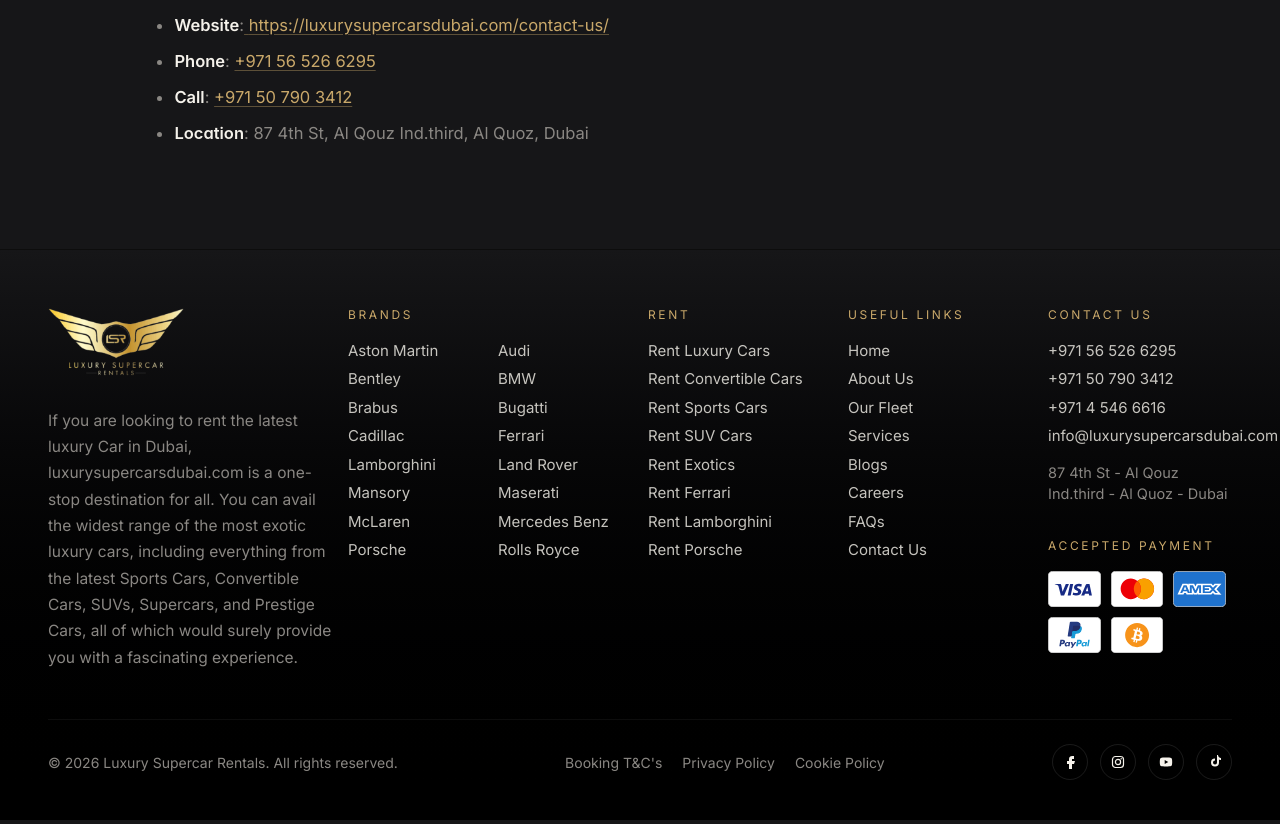
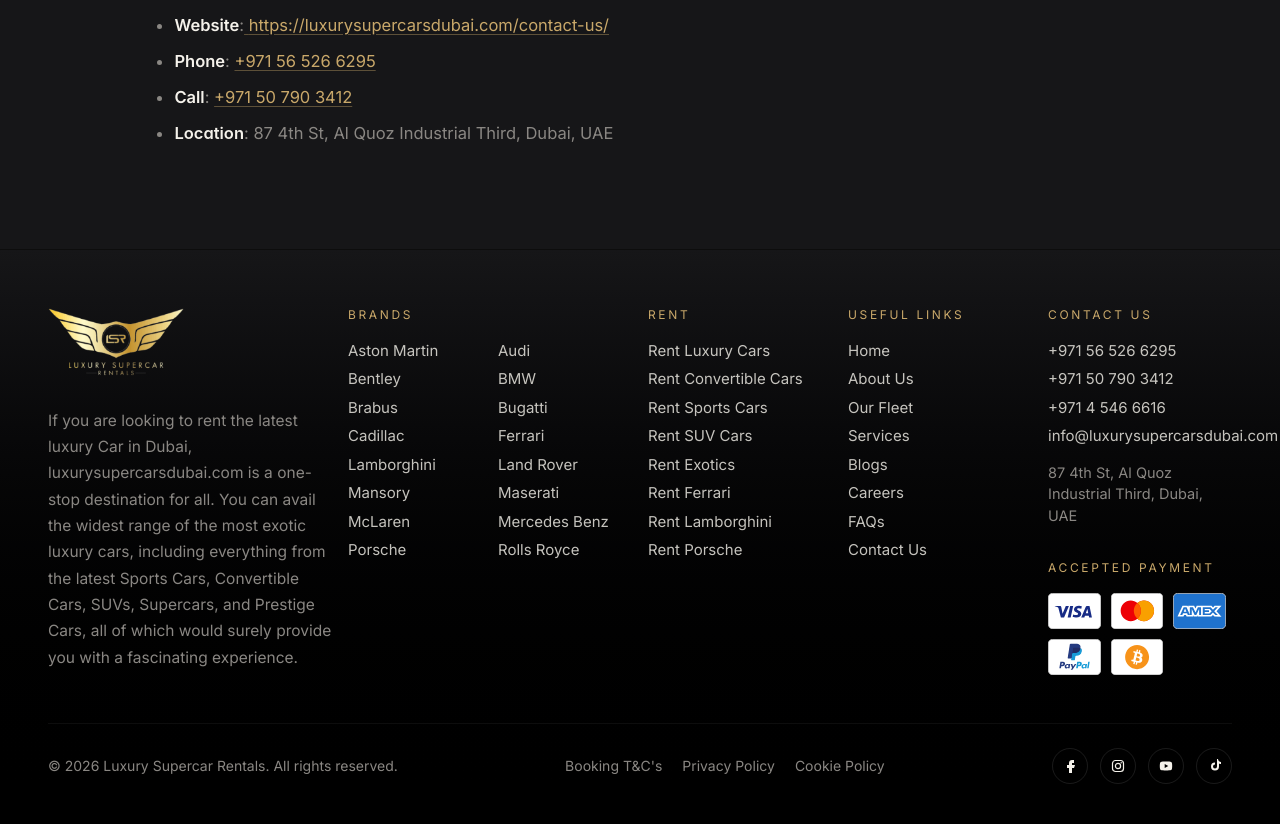
Before and after one commit to neethudev09/luxurysupercars, a Next.js app: page /blogs/choosing-the-right-supercar-in-dubai in a window 1280 px wide. Shown: the part 3280-4104 px from the top of the page. Built offline with nearby package versions, Linux system fonts and the light colour scheme; no server answers; a web font is replaced by a local one.

Commit message:
Standardize contact address and blog contact rendering

```diff
--- a/app/blogs/[slug]/page.tsx
+++ b/app/blogs/[slug]/page.tsx
@@ -13,6 +13,41 @@
 import { SITE_URL } from "@/lib/site";
 
 type Params = { slug: string };
+
+const CONTACT_EMAIL = "info@luxurysupercarsdubai.com";
+
+const BLOG_CONTACT_ICON_STYLE =
+  "display:inline-flex;width:1.35em;margin-right:0.35em;vertical-align:-0.18em;color:var(--champagne);";
+
+const BLOG_CONTACT_ICONS = {
+  phone: `<span aria-hidden="true" style="${BLOG_CONTACT_ICON_STYLE}"><svg width="16" height="16" viewBox="0 0 24 24" fill="none" stroke="currentColor" stroke-width="1.8" stroke-linecap="round" stroke-linejoin="round"><path d="M22 16.92v3a2 2 0 0 1-2.18 2A19.8 19.8 0 0 1 3.1 5.18 2 2 0 0 1 5.11 3h3a2 2 0 0 1 2 1.72c.12.91.32 1.8.57 2.65a2 2 0 0 1-.45 2.11L9.1 10.6a16 16 0 0 0 4.3 4.3l1.12-1.13a2 2 0 0 1 2.11-.45c.85.25 1.74.45 2.65.57A2 2 0 0 1 22 16.92z"/></svg></span>`,
+  email: `<span aria-hidden="true" style="${BLOG_CONTACT_ICON_STYLE}"><svg width="16" height="16" viewBox="0 0 24 24" fill="none" stroke="currentColor" stroke-width="1.8" stroke-linecap="round" stroke-linejoin="round"><rect x="3" y="5" width="18" height="14" rx="2"/><path d="m3 7 9 6 9-6"/></svg></span>`,
+  location: `<span aria-hidden="true" style="${BLOG_CONTACT_ICON_STYLE}"><svg width="16" height="16" viewBox="0 0 24 24" fill="none" stroke="currentColor" stroke-width="1.8" stroke-linecap="round" stroke-linejoin="round"><path d="M20 10c0 5-8 12-8 12s-8-7-8-12a8 8 0 0 1 16 0z"/><circle cx="12" cy="10" r="3"/></svg></span>`,
+};
+
+function normalizeBlogBodyHtml(bodyHtml: string) {
+  return bodyHtml
+    .replace(
+      /<span style="font-weight: 400;">\?\?\?\?<\/span>(\s*<a href="tel:[^"]*"[^>]*>)/g,
+      `${BLOG_CONTACT_ICONS.phone}$1`,
+    )
+    .replace(
+      /<span style="font-weight: 400;">\?\?\?\?<\/span>(\s*<a href="(?:mailto:|\/cdn-cgi\/l\/email-protection)[^"]*"[^>]*>)/g,
+      `${BLOG_CONTACT_ICONS.email}$1`,
+    )
+    .replace(
+      /<span style="font-weight: 400;">\?\?\?\?<\/span>(\s*<a href="https:\/\/maps\.app\.goo\.gl\/[^"]*"[^>]*>)/g,
+      `${BLOG_CONTACT_ICONS.location}$1`,
+    )
+    .replace(
+      /<a\b([^>]*?)href="\/cdn-cgi\/l\/email-protection#[^"]*"([^>]*)>[\s\S]*?<\/a>/g,
+      `<a$1href="mailto:${CONTACT_EMAIL}"$2>${CONTACT_EMAIL}</a>`,
+    )
+    .replace(
+      /<span class="__cf_email__"[^>]*>\[email(?:&nbsp;|\s)protected\]<\/span>/g,
+      CONTACT_EMAIL,
+    );
+}
 
 export function generateStaticParams(): Params[] {
   return BLOG_POSTS.map((p) => ({ slug: p.slug }));
@@ -164,7 +199,7 @@
 
           <article
             className="md:col-span-8 lg:col-span-7 prose-blog max-w-none text-[var(--ink-lo)]"
-            dangerouslySetInnerHTML={{ __html: post.bodyHtml }}
+            dangerouslySetInnerHTML={{ __html: normalizeBlogBodyHtml(post.bodyHtml) }}
           />
 
           <aside className="md:col-span-3 lg:col-span-4 flex flex-col gap-8">
--- a/app/contact-us/page.tsx
+++ b/app/contact-us/page.tsx
@@ -25,7 +25,7 @@
 const ADDRESSES = [
   {
     label: "Showroom",
-    value: "87 4th St - Al Quoz Industrial Area 3 - Dubai",
+    value: "87 4th St, Al Quoz Industrial Third, Dubai, UAE",
     maps: "https://www.google.com/maps/search/?api=1&query=Luxury+Supercars+Rental+LLC+Dubai",
   },
 ];
--- a/components/seo/JsonLd.tsx
+++ b/components/seo/JsonLd.tsx
@@ -18,10 +18,15 @@
     email: CONTACT.email,
     address: {
       "@type": "PostalAddress",
-      streetAddress: "87 4th St, Al Qouz Ind.third",
-      addressLocality: "Al Quoz",
+      streetAddress: "87 4th St, Al Quoz Industrial Third",
+      addressLocality: "Al Quoz, Dubai",
       addressRegion: "Dubai",
       addressCountry: "AE",
+    },
+    geo: {
+      "@type": "GeoCoordinates",
+      latitude: 25.1277886,
+      longitude: 55.21408,
     },
     aggregateRating: {
       "@type": "AggregateRating",
--- a/lib/generated/site-settings.json
+++ b/lib/generated/site-settings.json
@@ -6,7 +6,7 @@
     "secondaryPhone": "+971 50 790 3412",
     "landline": "+971 4 546 6616",
     "email": "info@luxurysupercarsdubai.com",
-    "address": "87 4th St - Al Qouz Ind.third - Al Quoz - Dubai",
+    "address": "87 4th St, Al Quoz Industrial Third, Dubai, UAE",
     "altAddress": "",
     "operationHours": "Open 24 hours"
   },
--- a/scripts/sanity/update-showroom-address.ts
+++ b/scripts/sanity/update-showroom-address.ts
@@ -1,48 +1,55 @@
 /**
  * One-off: owner moved the Dubai showroom. Patches every Sanity field
- * that hard-codes the old address.
+ * that hard-codes the old address or older mixed spellings.
  *
- *   Old: Showroom 317, Nadd Al Hamar, Dubai
- *        (or with en-dash separators: Showroom 317 – Nadd Al Hamar – Dubai)
- *   New: 87 4th St - Al Qouz Ind.third - Al Quoz - Dubai
- *        (Google: https://www.google.com/maps/place/Luxury+Supercars+Rental+LLC/data=!4m2!3m1!1s0x0:0xdee795e93769d1d8)
+ * Canonical address:
+ *   87 4th St, Al Quoz Industrial Third, Dubai, UAE
  *
  * Touches:
  *   - siteSettings.contact.address (drives footer + contact page)
- *   - 10 blogPost.bodyHtml occurrences (both delimiter styles)
- *
- * Hardcoded references in app/careers/page.tsx + components/seo/JsonLd.tsx
- * are updated by separate code edits, not this script.
+ *   - blogPost.bodyHtml occurrences
  */
 import { client } from "./lib";
 
-const NEW_ADDRESS = "87 4th St - Al Qouz Ind.third - Al Quoz - Dubai";
+const NEW_ADDRESS = "87 4th St, Al Quoz Industrial Third, Dubai, UAE";
+const MOJIBAKE_DASH = "\u00e2\u20ac\u201c";
+const EN_DASH = "\u2013";
 
 const REPLACEMENTS: Array<[string, string]> = [
-  // Comma-delimited inline form.
-  ["Showroom 317, Nadd Al Hamar, Dubai", "87 4th St, Al Qouz Ind.third, Al Quoz, Dubai"],
-  // En-dash delimited form (used in the body's "contact strip" blocks).
-  ["Showroom 317 – Nadd Al Hamar – Dubai", "87 4th St – Al Qouz Ind.third – Al Quoz – Dubai"],
-  // Catch-all for prose like "visit our showroom at Nadd Al Hamar." — runs
-  // last so the full-address replacements above take precedence.
+  ["Showroom 317, Nadd Al Hamar, Dubai", NEW_ADDRESS],
+  [`Showroom 317 ${EN_DASH} Nadd Al Hamar ${EN_DASH} Dubai`, NEW_ADDRESS],
+  [`Showroom 317 ${MOJIBAKE_DASH} Nadd Al Hamar ${MOJIBAKE_DASH} Dubai`, NEW_ADDRESS],
+  ["87 4th St, Al Qouz Ind.third, Al Quoz, Dubai", NEW_ADDRESS],
+  ["87 4th St - Al Qouz Ind.third - Al Quoz - Dubai", NEW_ADDRESS],
+  ["87 4th St - Al Quoz Industrial Area 3 - Dubai", NEW_ADDRESS],
+  [`59MJ+F95 ${EN_DASH} 87 4th St ${EN_DASH} Al Qouz Ind.third ${EN_DASH} Al Quoz ${EN_DASH} Dubai`, NEW_ADDRESS],
+  [`59MJ+F95 ${EN_DASH} 87 4th St ${EN_DASH} Al Quoz ${EN_DASH} Dubai`, NEW_ADDRESS],
+  [`59MJ+F95 ${MOJIBAKE_DASH} 87 4th St ${MOJIBAKE_DASH} Al Qouz Ind.third ${MOJIBAKE_DASH} Al Quoz ${MOJIBAKE_DASH} Dubai`, NEW_ADDRESS],
+  [`59MJ+F95 ${MOJIBAKE_DASH} 87 4th St ${MOJIBAKE_DASH} Al Quoz ${MOJIBAKE_DASH} Dubai`, NEW_ADDRESS],
   ["Nadd Al Hamar", "Al Quoz"],
 ];
 
 async function main() {
-  // 1) Site settings.
   await client
     .patch("siteSettings")
     .set({ "contact.address": NEW_ADDRESS, "contact.altAddress": "" })
     .commit();
-  console.log("✓ siteSettings.contact.address updated");
+  console.log("siteSettings.contact.address updated");
 
-  // 2) Blog posts — find every post whose bodyHtml mentions the old address.
   const posts = await client.fetch<{ _id: string; slug: string; bodyHtml: string }[]>(`
-    *[_type == "blogPost" && (bodyHtml match "*Showroom 317*" || bodyHtml match "*Nadd Al Hamar*")]{
+    *[
+      _type == "blogPost" &&
+      (
+        bodyHtml match "*Showroom 317*" ||
+        bodyHtml match "*Nadd Al Hamar*" ||
+        bodyHtml match "*Al Qouz*" ||
+        bodyHtml match "*59MJ+F95*"
+      )
+    ]{
       _id, "slug": slug.current, bodyHtml
     }
   `);
-  console.log(`  found ${posts.length} blog post(s) referencing the old address`);
+  console.log(`found ${posts.length} blog post(s) referencing old or mixed addresses`);
 
   let patched = 0;
   for (const p of posts) {
@@ -51,18 +58,17 @@
       next = next.split(from).join(to);
     }
     if (next === p.bodyHtml) {
-      console.warn(`  - ${p.slug}: matched the query but no literal replacement applied`);
+      console.warn(`${p.slug}: matched the query but no literal replacement applied`);
       continue;
     }
-    // Sanity-check: nothing residual that would still surface the old text.
-    if (/Showroom 317|Nadd Al Hamar/.test(next)) {
-      console.warn(`  ! ${p.slug}: still contains old address fragments after patch`);
+    if (/Showroom 317|Nadd Al Hamar|Al Qouz/.test(next)) {
+      console.warn(`${p.slug}: still contains old address fragments after patch`);
     }
     await client.patch(p._id).set({ bodyHtml: next }).commit();
     patched++;
-    console.log(`  ✓ ${p.slug}`);
+    console.log(`${p.slug} patched`);
   }
-  console.log(`✓ ${patched} blog post(s) patched`);
+  console.log(`${patched} blog post(s) patched`);
 }
 
 main().catch((e) => {
```
Also changed, not shown: lib/blog-data.json, lib/generated/brands.json.
